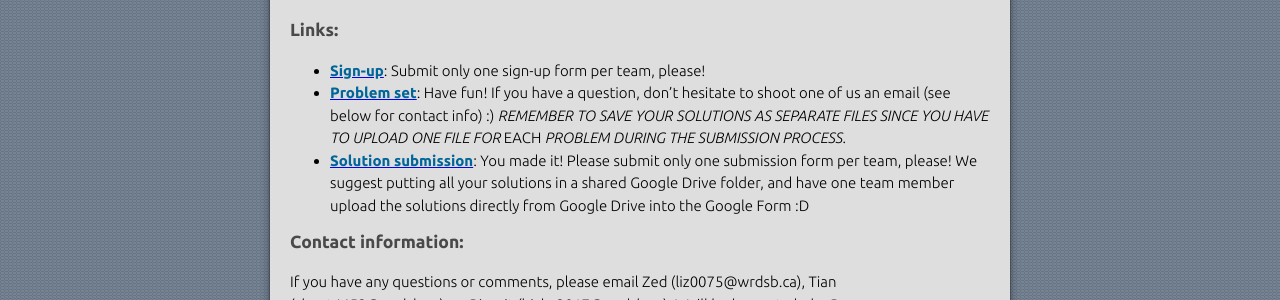
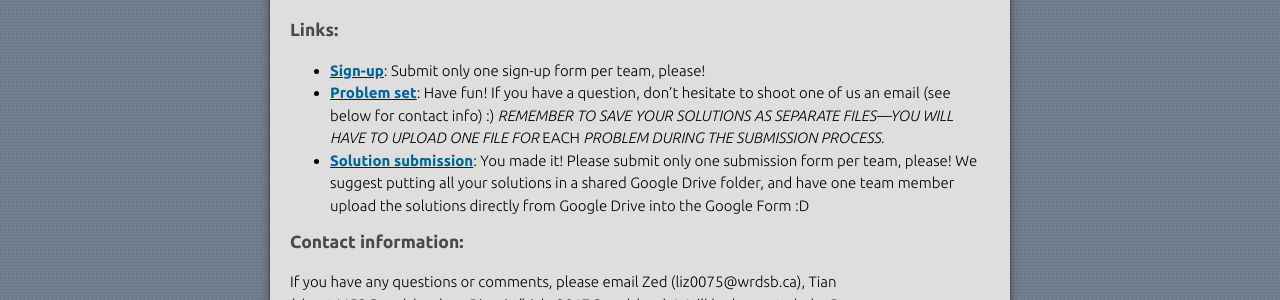
Before and after one commit to sjammathletes/sjammathletes.github.io, a Jekyll site: the page built from sjammo.md, in a window 1280 px wide and 900 px high, scrolled down 344 px. Shown: the part 153-453 px from the top of the window. Built offline with Jekyll 4.4.1, drawn with Linux system fonts in a browser that asks for light colours; our own code applies the rules of GitHub Pages for plain Markdown files.

Commit message:
made an instruction less confusing

```diff
--- a/sjammo.md
+++ b/sjammo.md
@@ -8,7 +8,7 @@
 
 ### Links:
  - <b><ins style="color:blue;">[Sign-up](https://forms.gle/LbFGjmJu8spPPsuE7){: target="_blank"}</ins></b>: Submit only one sign-up form per team, please!
- - <b><ins style="color:blue;">[Problem set](/assets/pdfs/2020-2021/SJAMMO/sjammo2.pdf){: target="_blank"}</ins></b>: Have fun! If you have a question, don't hesitate to shoot one of us an email (see below for contact info) :) *REMEMBER TO SAVE YOUR SOLUTIONS AS SEPARATE FILES SINCE YOU HAVE TO UPLOAD ONE FILE FOR* EACH *PROBLEM DURING THE SUBMISSION PROCESS.*
+ - <b><ins style="color:blue;">[Problem set](/assets/pdfs/2020-2021/SJAMMO/sjammo2.pdf){: target="_blank"}</ins></b>: Have fun! If you have a question, don't hesitate to shoot one of us an email (see below for contact info) :) *REMEMBER TO SAVE YOUR SOLUTIONS AS SEPARATE FILES&mdash;YOU WILL HAVE TO UPLOAD ONE FILE FOR* EACH *PROBLEM DURING THE SUBMISSION PROCESS.*
  - <b><ins style="color:blue;">[Solution submission](https://forms.gle/EwWYkKmz5Z3oTBmK8){: target="_blank"}</ins></b>: You made it! Please submit only one submission form per team, please! We suggest putting all your solutions in a shared Google Drive folder, and have one team member upload the solutions directly from Google Drive into the Google Form :D
 
 ### Contact information:
```
